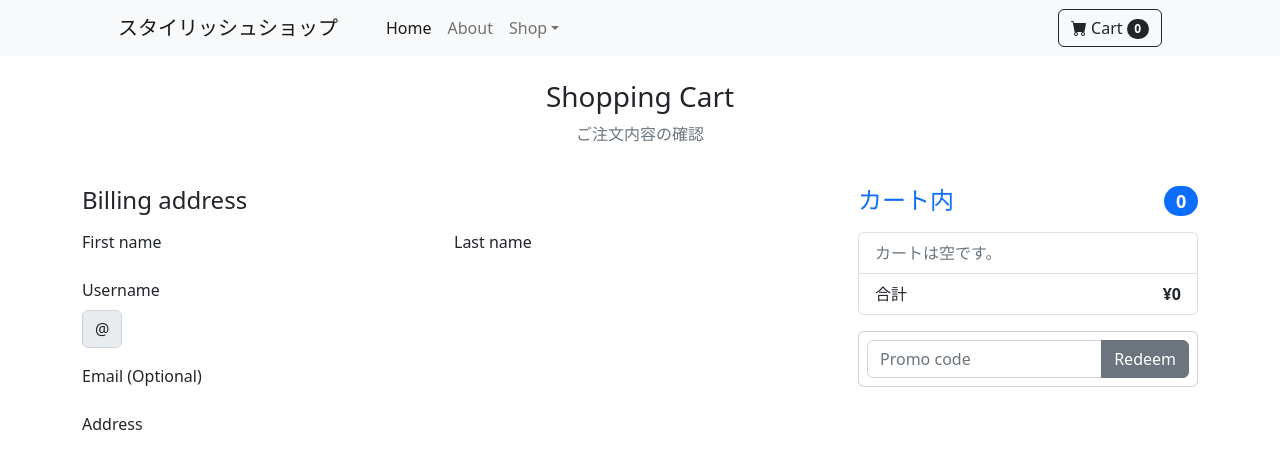
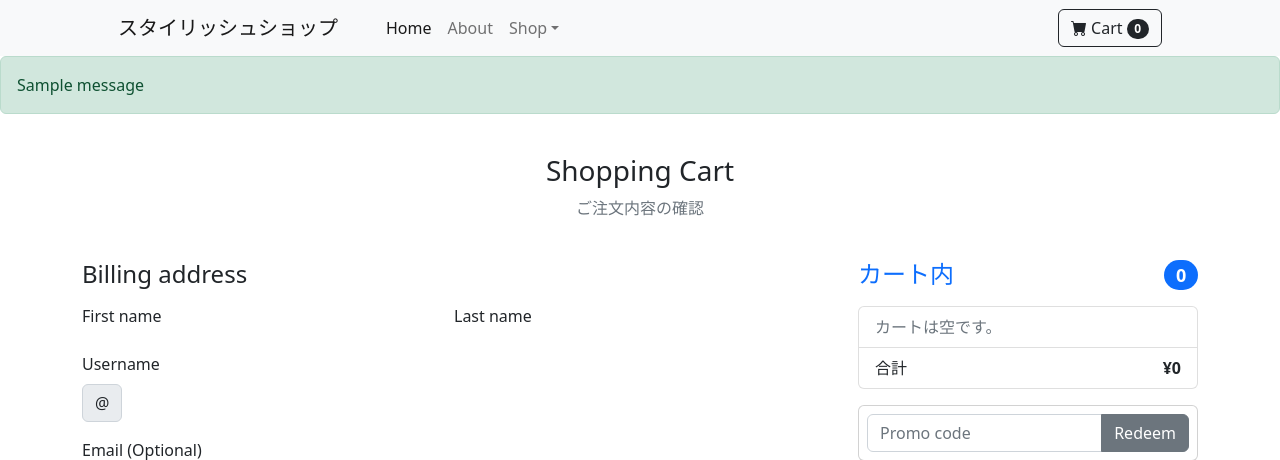
Before and after one commit to suma-web/django_ec, a Django app: page /cart/ in a window 1280 px wide. Shown: the top 460 px of the page. Run offline with Django 4.2, Linux system fonts and the light colour scheme; data comes from the database, SQL or seed files in the repository; tables that the repository leaves empty hold one stand-in row (values such as "Sample post"); one stand-in notice (Sample message) is shown; some libraries are stand-ins or nearby versions.

Commit message:
config/templates/carts/base.htmlにflash メッセージが表示されるように追加

```diff
--- a/config/templates/carts/base.html
+++ b/config/templates/carts/base.html
@@ -6,6 +6,15 @@
 {% endblock %}
 
 {% block content %}
+
+{% if messages %}
+  {% for message in messages %}
+    <div class="alert alert-success">
+      {{ message }}
+    </div>
+  {% endfor %}
+{% endif %}
+
 <div class="container carts-container">
   <header class="py-4 text-center carts-header">
     <h1 class="h3">Shopping Cart</h1>
```
